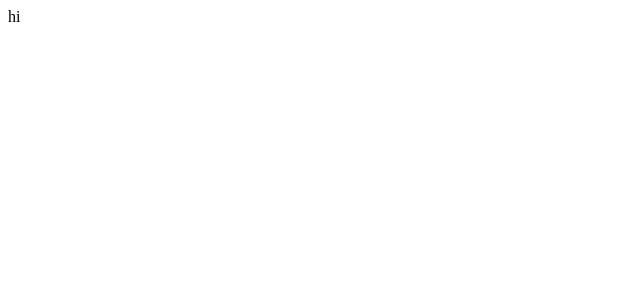
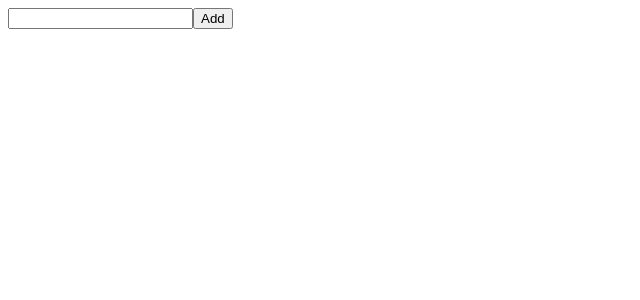
Before and after one commit to waseemriyazz/react-todo, a React (Vite) app in the folder Todo/: page / in a window 1280 px wide. Shown: the top 300 px of the page, without its empty margins (0-640 px from the left). Built offline with nearby package versions, Linux system fonts and the light colour scheme.

Commit message:
submitting todos

```diff
--- a/Todo/src/App.jsx
+++ b/Todo/src/App.jsx
@@ -1,5 +1,11 @@
+import Todo from "./components/Todo";
+
 function App() {
-  return <div className="App">hi</div>;
+  return (
+    <div className="App">
+      <Todo />
+    </div>
+  );
 }
 
 export default App;
--- /dev/null
+++ b/Todo/src/components/Todo.jsx
@@ -0,0 +1,25 @@
+import { useState } from "react";
+
+export default function Todo() {
+  const [todo, setTodo] = useState("");
+  const [todos, setTodos] = useState([]);
+  function handleSubmit(e) {
+    e.preventDefault();
+    setTodos([...todos, todo]);
+
+    setTodo("");
+  }
+  return (
+    <div>
+      <form onSubmit={handleSubmit}>
+        <input
+          onChange={(e) => setTodo(e.target.value)}
+          type="text"
+          value={todo}
+        />
+        <button>Add</button>
+      </form>
+      {console.log(todos)}
+    </div>
+  );
+}
```
